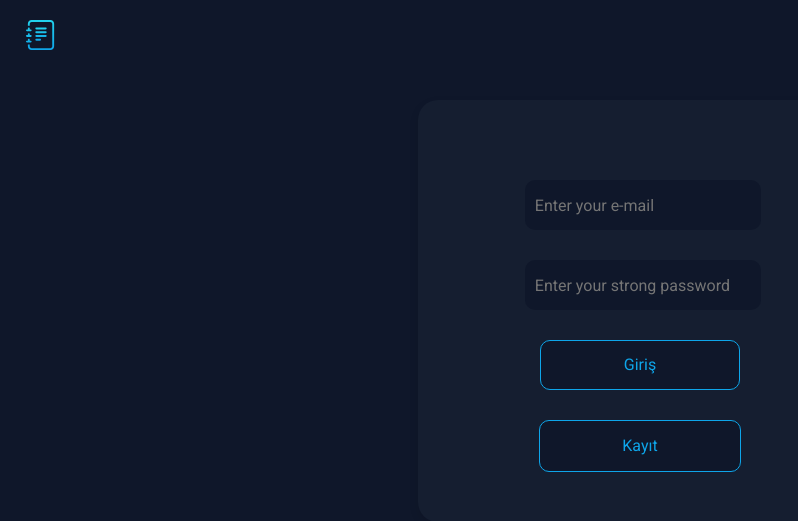
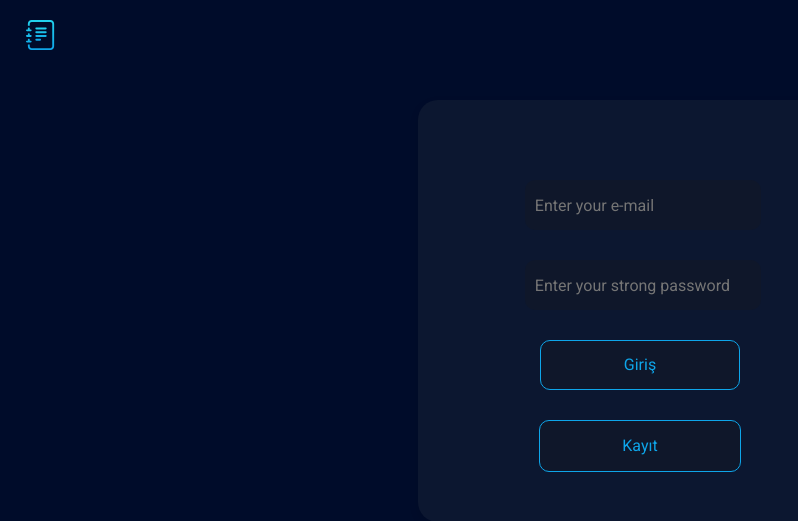
Before and after one commit to AliIhsan0668/Diary, a Flask app: page / in a window 1280 px wide. Shown: the top 521 px of the page, without its empty margins (0-798 px from the left). Run offline with Flask 3, Linux system fonts and the light colour scheme.

Commit message:
Update style.css

```diff
--- a/static/css/style.css
+++ b/static/css/style.css
@@ -4,11 +4,11 @@
   }
 
   body::-webkit-scrollbar-track {
-    background: #0F172A;        /* izleyici bölgesinin rengi */
+    background: #000c2a;        /* izleyici bölgesinin rengi */
   }
 
   body::-webkit-scrollbar-thumb {
-    background-color: rgba(30, 41, 59, 0.4);    /* kaydırma çubuğunun rengi */
+    background-color: #000c2a;    /* kaydırma çubuğunun rengi */
     border-radius: 20px;       /* kaydırma çubuğunun yuvarlaklığı */
     border: none;
   }
@@ -22,8 +22,8 @@
     font-family: 'Roboto', sans-serif;
     font-size: 16px;
     line-height: 20px;
-    background-color: #0F172A;
-    color: #F8FAFC;
+    background-color: #000c2a;
+    color: #0400ff;
 }
 
 h1, h2, p {
@@ -97,7 +97,7 @@
 }
 
 .card__text {
-    border-top: 1px solid rgba(14, 165, 233, 1);
+    border-top: 1px solid rgb(60, 0, 255);
     width: inherit;
     display: flex;
     padding: 50px 0 20px;
```
